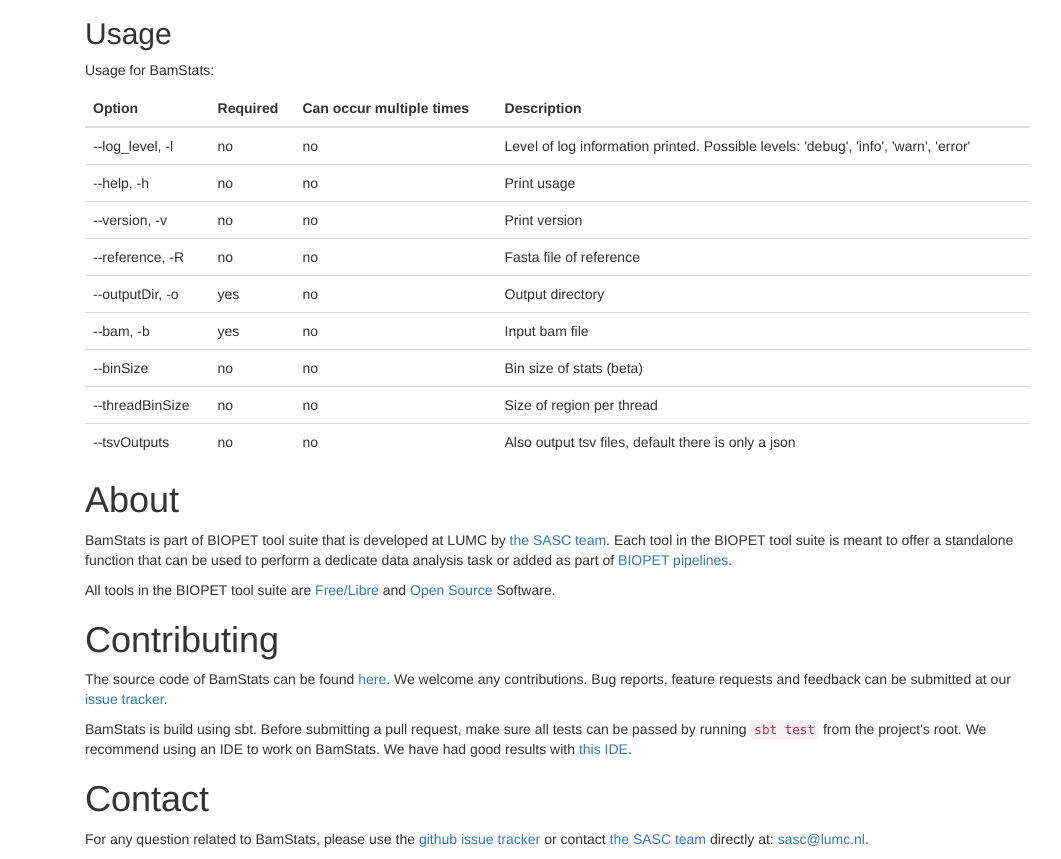
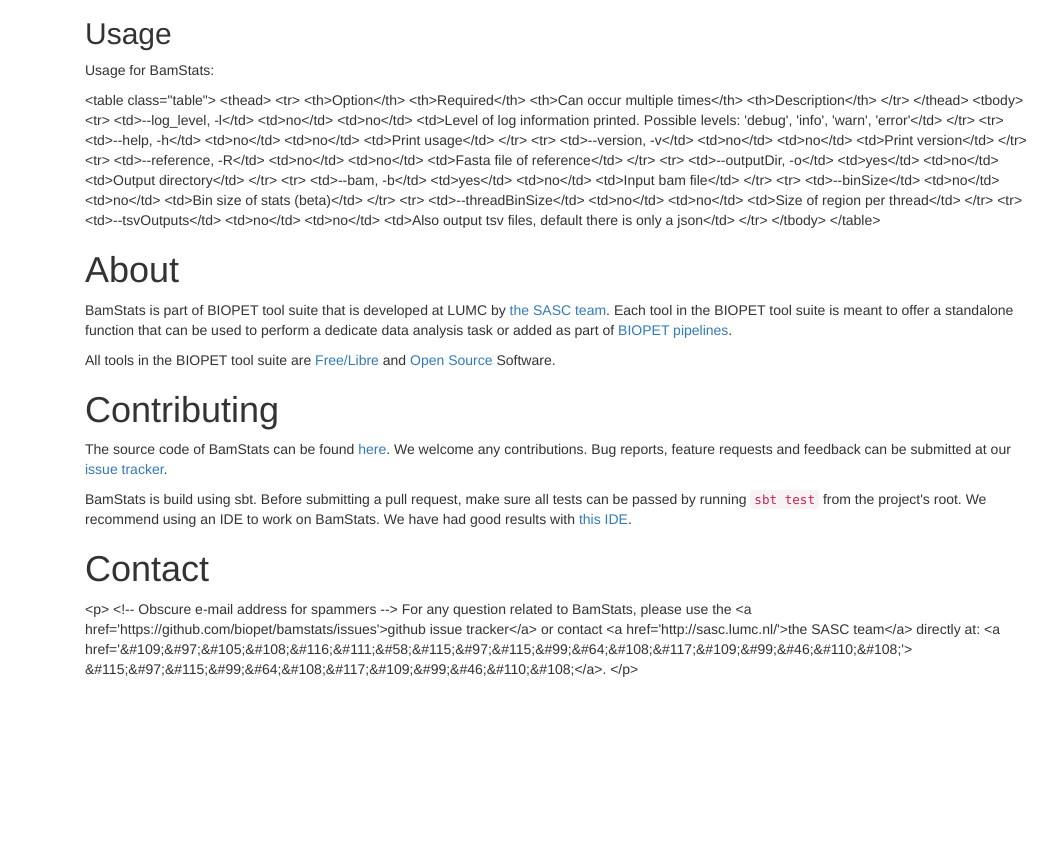
Before and after one commit to biopet/bamstats, a plain HTML site: page develop/index.html in a window 1280 px wide. Shown: the part 822-1681 px from the top of the page, without its empty margins (180-1241 px from the left). After the commit the page ends 1511 px from the top, so only its background shows below. Drawn offline with nearby package versions, Linux system fonts and the light colour scheme.

Commit message:
updated site

```diff
--- a/develop/index.html
+++ b/develop/index.html
@@ -116,72 +116,72 @@
 
         <h2 id="usage" class="section">Usage</h2>
         <p>Usage for BamStats:</p>
-        <table class="table">
-          <thead>
-            <tr>
-              <th>Option</th>
-              <th>Required</th>
-              <th>Can occur multiple times</th>
-              <th>Description</th>
-            </tr>
-          </thead>
-          <tbody>
-            <tr>
-              <td>--log_level, -l</td>
-              <td>no</td>
-              <td>no</td>
-              <td>Level of log information printed. Possible levels: &#39;debug&#39;, &#39;info&#39;, &#39;warn&#39;, &#39;error&#39;</td>
-            </tr>
-            <tr>
-              <td>--help, -h</td>
-              <td>no</td>
-              <td>no</td>
-              <td>Print usage</td>
-            </tr>
-            <tr>
-              <td>--version, -v</td>
-              <td>no</td>
-              <td>no</td>
-              <td>Print version</td>
-            </tr>
-            <tr>
-              <td>--reference, -R</td>
-              <td>no</td>
-              <td>no</td>
-              <td>Fasta file of reference</td>
-            </tr>
-            <tr>
-              <td>--outputDir, -o</td>
-              <td>yes</td>
-              <td>no</td>
-              <td>Output directory</td>
-            </tr>
-            <tr>
-              <td>--bam, -b</td>
-              <td>yes</td>
-              <td>no</td>
-              <td>Input bam file</td>
-            </tr>
-            <tr>
-              <td>--binSize</td>
-              <td>no</td>
-              <td>no</td>
-              <td>Bin size of stats (beta)</td>
-            </tr>
-            <tr>
-              <td>--threadBinSize</td>
-              <td>no</td>
-              <td>no</td>
-              <td>Size of region per thread</td>
-            </tr>
-            <tr>
-              <td>--tsvOutputs</td>
-              <td>no</td>
-              <td>no</td>
-              <td>Also output tsv files, default there is only a json</td>
-            </tr>
-          </tbody>
-        </table>
+        <p>&lt;table class=&quot;table&quot;&gt;
+          &lt;thead&gt;
+            &lt;tr&gt;
+              &lt;th&gt;Option&lt;/th&gt;
+              &lt;th&gt;Required&lt;/th&gt;
+              &lt;th&gt;Can occur multiple times&lt;/th&gt;
+              &lt;th&gt;Description&lt;/th&gt;
+            &lt;/tr&gt;
+          &lt;/thead&gt;
+          &lt;tbody&gt;
+            &lt;tr&gt;
+              &lt;td&gt;--log_level, -l&lt;/td&gt;
+              &lt;td&gt;no&lt;/td&gt;
+              &lt;td&gt;no&lt;/td&gt;
+              &lt;td&gt;Level of log information printed. Possible levels: &#39;debug&#39;, &#39;info&#39;, &#39;warn&#39;, &#39;error&#39;&lt;/td&gt;
+            &lt;/tr&gt;
+            &lt;tr&gt;
+              &lt;td&gt;--help, -h&lt;/td&gt;
+              &lt;td&gt;no&lt;/td&gt;
+              &lt;td&gt;no&lt;/td&gt;
+              &lt;td&gt;Print usage&lt;/td&gt;
+            &lt;/tr&gt;
+            &lt;tr&gt;
+              &lt;td&gt;--version, -v&lt;/td&gt;
+              &lt;td&gt;no&lt;/td&gt;
+              &lt;td&gt;no&lt;/td&gt;
+              &lt;td&gt;Print version&lt;/td&gt;
+            &lt;/tr&gt;
+            &lt;tr&gt;
+              &lt;td&gt;--reference, -R&lt;/td&gt;
+              &lt;td&gt;no&lt;/td&gt;
+              &lt;td&gt;no&lt;/td&gt;
+              &lt;td&gt;Fasta file of reference&lt;/td&gt;
+            &lt;/tr&gt;
+            &lt;tr&gt;
+              &lt;td&gt;--outputDir, -o&lt;/td&gt;
+              &lt;td&gt;yes&lt;/td&gt;
+              &lt;td&gt;no&lt;/td&gt;
+              &lt;td&gt;Output directory&lt;/td&gt;
+            &lt;/tr&gt;
+            &lt;tr&gt;
+              &lt;td&gt;--bam, -b&lt;/td&gt;
+              &lt;td&gt;yes&lt;/td&gt;
+              &lt;td&gt;no&lt;/td&gt;
+              &lt;td&gt;Input bam file&lt;/td&gt;
+            &lt;/tr&gt;
+            &lt;tr&gt;
+              &lt;td&gt;--binSize&lt;/td&gt;
+              &lt;td&gt;no&lt;/td&gt;
+              &lt;td&gt;no&lt;/td&gt;
+              &lt;td&gt;Bin size of stats (beta)&lt;/td&gt;
+            &lt;/tr&gt;
+            &lt;tr&gt;
+              &lt;td&gt;--threadBinSize&lt;/td&gt;
+              &lt;td&gt;no&lt;/td&gt;
+              &lt;td&gt;no&lt;/td&gt;
+              &lt;td&gt;Size of region per thread&lt;/td&gt;
+            &lt;/tr&gt;
+            &lt;tr&gt;
+              &lt;td&gt;--tsvOutputs&lt;/td&gt;
+              &lt;td&gt;no&lt;/td&gt;
+              &lt;td&gt;no&lt;/td&gt;
+              &lt;td&gt;Also output tsv files, default there is only a json&lt;/td&gt;
+            &lt;/tr&gt;
+          &lt;/tbody&gt;
+        &lt;/table&gt;</p>
 
         <h1 id="about" class="section">About</h1>
         <p>BamStats is part of BIOPET tool suite that is developed at LUMC by <a href="http://sasc.lumc.nl/">the SASC team</a>.
@@ -199,14 +199,14 @@
         good results with <a href="https://www.jetbrains.com/idea/">this IDE</a>.</p>
 
         <h1 id="contact" class="section">Contact</h1>
-        <p>
-          <!-- Obscure e-mail address for spammers -->
+        <p>&lt;p&gt;
+          &lt;!-- Obscure e-mail address for spammers --&gt;
         For any question related to BamStats, please use the
-        <a href='https://github.com/biopet/bamstats/issues'>github issue tracker</a>
+        &lt;a href=&#39;https://github.com/biopet/bamstats/issues&#39;&gt;github issue tracker&lt;/a&gt;
         or contact
-         <a href='http://sasc.lumc.nl/'>the SASC team</a> directly at: <a href='&#109;&#97;&#105;&#108;&#116;&#111;&#58;&#115;&#97;&#115;&#99;&#64;&#108;&#117;&#109;&#99;&#46;&#110;&#108;'>
-        &#115;&#97;&#115;&#99;&#64;&#108;&#117;&#109;&#99;&#46;&#110;&#108;</a>.
-        </p>
+         &lt;a href=&#39;http://sasc.lumc.nl/&#39;&gt;the SASC team&lt;/a&gt; directly at: &lt;a href=&#39;&amp;#109;&amp;#97;&amp;#105;&amp;#108;&amp;#116;&amp;#111;&amp;#58;&amp;#115;&amp;#97;&amp;#115;&amp;#99;&amp;#64;&amp;#108;&amp;#117;&amp;#109;&amp;#99;&amp;#46;&amp;#110;&amp;#108;&#39;&gt;
+        &amp;#115;&amp;#97;&amp;#115;&amp;#99;&amp;#64;&amp;#108;&amp;#117;&amp;#109;&amp;#99;&amp;#46;&amp;#110;&amp;#108;&lt;/a&gt;.
+        &lt;/p&gt;</p>
 
       </div>
     </div>
```
